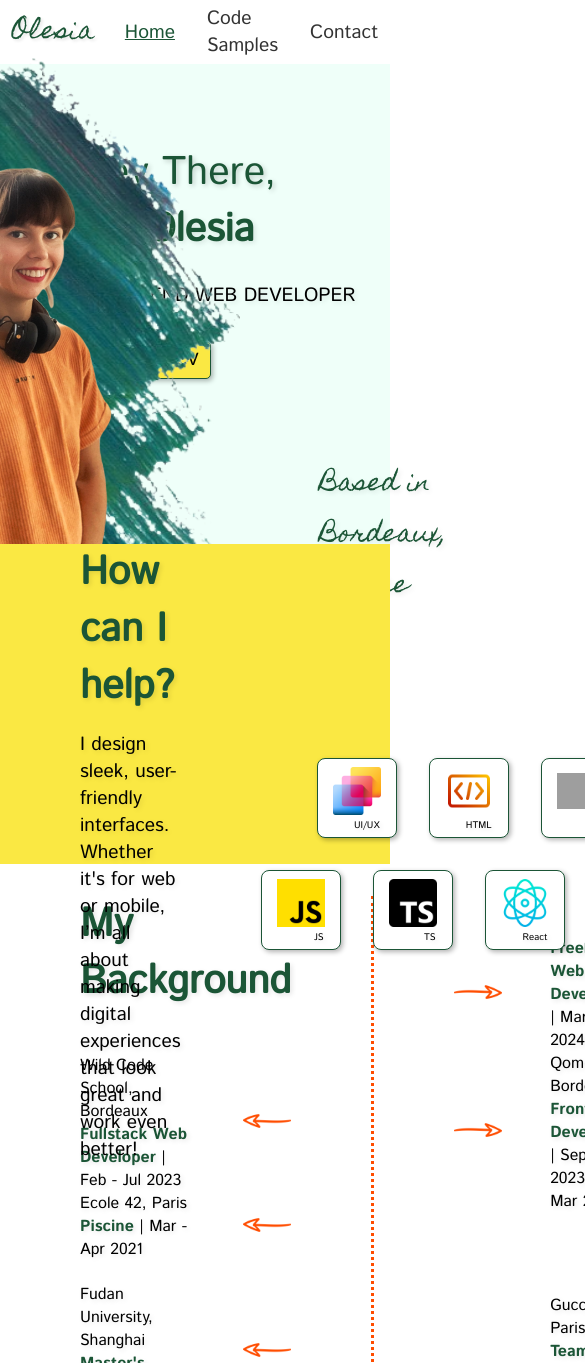
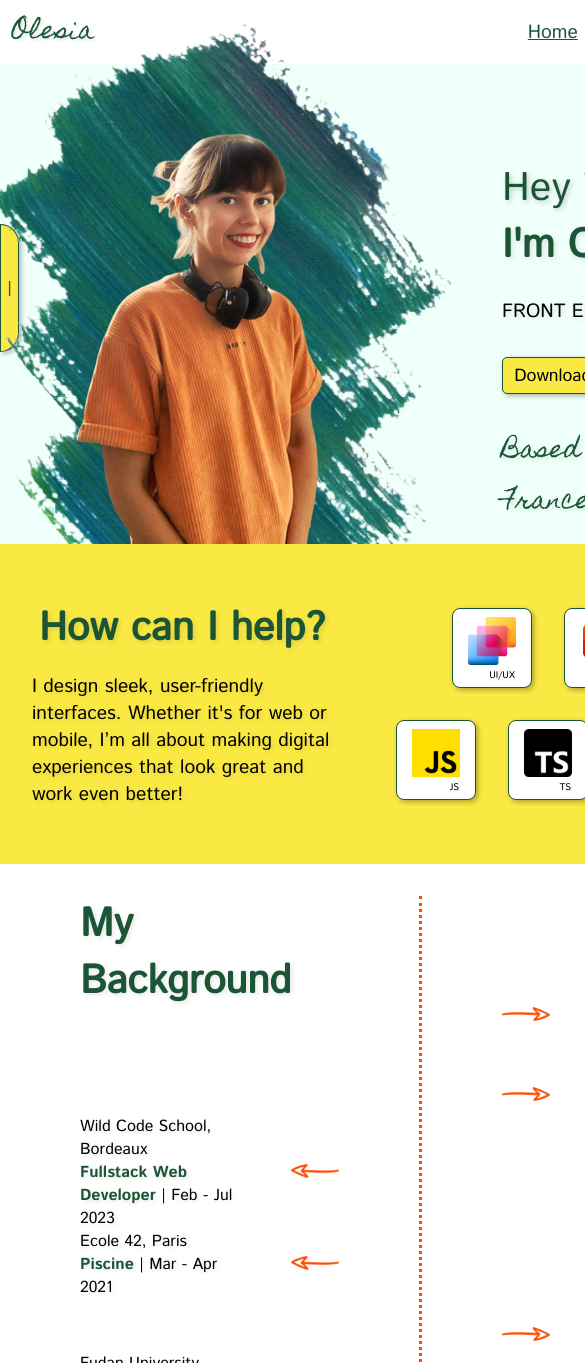
Before and after one commit to Nevalyashka09/nevalyashka09.github.io, a React (Create React App) app: page / in a window 390 px wide. Shown: the top 1363 px of the page, 585 px wide, since content can reach past the window. Built offline with nearby package versions, Linux system fonts and the light colour scheme; grey boxes are pictures that could not be loaded.

Commit message:
media queries

```diff
--- a/src/pages/CodeSamples.tsx
+++ b/src/pages/CodeSamples.tsx
@@ -17,7 +17,7 @@ interface CodeSamplesProps {
 
 const CodeSamples: React.FC<CodeSamplesProps> = () => {
   return (
-    <div>
+    <div className="code-samples-page">
       <LightBlueRectangularHeader
         text="My Code Samples"
         font="istokWeb"
--- a/src/pages/ContactPage.tsx
+++ b/src/pages/ContactPage.tsx
@@ -114,7 +114,7 @@ const ContactPage: React.FC = () => {
   };
 
   return (
-    <div>
+    <div className="contact-page">
       {showAlert && (
         <AlertMessage
           messageLineOne={alertMessageLineOne}
--- a/src/pages/HomePage.tsx
+++ b/src/pages/HomePage.tsx
@@ -121,7 +121,7 @@ const HomePage: React.FC = () => {
             <p className="p-istok">FRONT END WEB DEVELOPER</p>
             <Button text="Download CV" onClick={downloadCV} />
           </div>
-          <div style={{ margin: "5rem 0 0 15rem" }}>
+          <div className="location-container">
             <p className="p-cursive">Based in Bordeaux, France</p>
           </div>
         </div>
--- a/src/portfolioComponents/ContactSection.tsx
+++ b/src/portfolioComponents/ContactSection.tsx
@@ -1,5 +1,6 @@
 import React from "react";
 import { contactInfo, cursivePhrases } from "../data/backgroundData";
+import "../styles/_variables.scss";
 
 const ContactSection: React.FC = () => {
   const styles = {
@@ -34,7 +35,10 @@ const ContactSection: React.FC = () => {
   };
 
   return (
-    <section style={styles.contactSectionContainer}>
+    <section
+      className="contact-section-container"
+      style={styles.contactSectionContainer}
+    >
       <div style={styles.contactInfoContainer}>
         {contactInfo.map((info, index) => (
           <p key={index} style={styles.contactInfo}>
--- a/src/portfolioComponents/Footer.tsx
+++ b/src/portfolioComponents/Footer.tsx
@@ -1,5 +1,6 @@
 import React from "react";
 import wheel from "../images/wheel.gif";
+import "../styles/_variables.scss";
 
 const Footer: React.FC = () => {
   const styles = {
@@ -24,7 +25,7 @@ const Footer: React.FC = () => {
   const currentYear: number = new Date().getFullYear();
 
   return (
-    <footer style={styles.footerContainer}>
+    <footer className="footer-container" style={styles.footerContainer}>
       <p style={styles.footerText}>Bordeaux, {currentYear} </p>
       <img style={styles.wheel} src={wheel} alt="Spinning wheel" />
     </footer>
--- a/src/portfolioComponents/Header.tsx
+++ b/src/portfolioComponents/Header.tsx
@@ -1,5 +1,6 @@
 import React from "react";
 import { Link, useLocation } from "react-router-dom";
+import "../styles/_variables.scss";
 
 interface NavLink {
   to: string;
@@ -49,7 +50,7 @@ const Header: React.FC = () => {
   ];
 
   return (
-    <header style={styles.headerContainer}>
+    <header className="header-container" style={styles.headerContainer}>
       <Link to={"/"} style={styles.name}>
         Olesia
       </Link>
--- a/src/styles/_variables.scss
+++ b/src/styles/_variables.scss
@@ -9,6 +9,9 @@ $black: #151515;
 // Website fonts
 $istokWeb-font: "istokWeb";
 $homemadeApple-font: "homemadeApple";
+
+// Breakpoints
+$breakpoint-mobile: 576px;
 
 @font-face {
   font-family: "istokWeb";
@@ -56,3 +59,16 @@ h1 {
   font-size: 1.5rem;
   text-shadow: 2px 2px 5px rgba(0, 0, 0, 0.1);
 }
+
+// Component Media Queries
+@media (max-width: $breakpoint-mobile) {
+  .footer-container {
+    width: 100vh;
+  }
+  .header-container {
+    width: 100vh;
+  }
+  .contact-section-container {
+    width: 100vh;
+  }
+}
--- a/src/styles/codeSamples.scss
+++ b/src/styles/codeSamples.scss
@@ -16,3 +16,14 @@
   width: 5px;
   height: 0px;
 }
+
+// Media Query for Mobile
+@media (max-width: $breakpoint-mobile) {
+  .code-samples-page {
+    width: 100vh;
+    .cardsContainer {
+      grid-template-columns: 1fr;
+      justify-items: center;
+    }
+  }
+}
--- a/src/styles/contactPage.scss
+++ b/src/styles/contactPage.scss
@@ -1,24 +1,4 @@
 @import "../styles/variables";
-
-.contact-form {
-  display: grid;
-  grid-template-columns: 1fr 1fr;
-  height: 25rem;
-  margin: 1rem 5rem 0;
-
-  .contact-text-container {
-    display: flex;
-    flex-direction: column;
-    width: 30rem;
-    gap: 1rem;
-  }
-
-  .contact-paint-background {
-    height: 15rem;
-    width: 25rem;
-    margin-right: 4rem;
-  }
-}
 
 .light-blue-rectangle {
   background-color: $light-blue;
@@ -36,6 +16,23 @@
   }
 }
 
+.contact-form {
+  display: grid;
+  grid-template-columns: 1fr 1fr;
+  margin: 1rem 5rem 0;
+
+  .contact-text-container {
+    display: flex;
+    flex-direction: column;
+    width: 30rem;
+    gap: 1rem;
+  }
+
+  .contact-paint-background {
+    height: 15rem;
+    width: 25rem;
+    margin-right: 4rem;
+  }
   .form-container {
     display: flex;
     justify-content: center;
@@ -68,3 +65,15 @@
       }
     }
   }
+}
+
+// Media Query for Mobile
+@media (max-width: $breakpoint-mobile) {
+  .contact-page {
+    width: 100vh;
+    .contact-form {
+      grid-template-columns: 1fr;
+      margin-bottom: 4rem;
+    }
+  }
+}
--- a/src/styles/homePage.scss
+++ b/src/styles/homePage.scss
@@ -45,6 +45,19 @@
         font-size: 2.5rem;
         text-shadow: 2px 2px 5px rgba(0, 0, 0, 0.2);
       }
+    }
+  }
+  .location-container {
+    margin: 5rem 0 0 15rem;
+  }
+}
+
+// Intro - Media Query for Mobile
+@media (max-width: $breakpoint-mobile) {
+  .intro-section {
+    width: 100vh;
+    .location-container {
+      margin: 2rem 0 0 0;
     }
   }
 }
@@ -112,6 +125,19 @@
   }
 }
 
+// My help - Media Query for Mobile
+@media (max-width: $breakpoint-mobile) {
+  .my-help {
+    width: 100vh;
+    .techno-cards {
+      margin: 0 2rem;
+    }
+    .help-text {
+      margin: 0 2rem;
+    }
+  }
+}
+
 .background {
   background-color: $white;
   display: grid;
@@ -158,3 +184,10 @@
     }
   }
 }
+
+// Background - Media Query for Mobile
+@media (max-width: $breakpoint-mobile) {
+  .background {
+    width: 100vh;
+  }
+}
```
Lines whose indentation alone changed are shown as unchanged.
